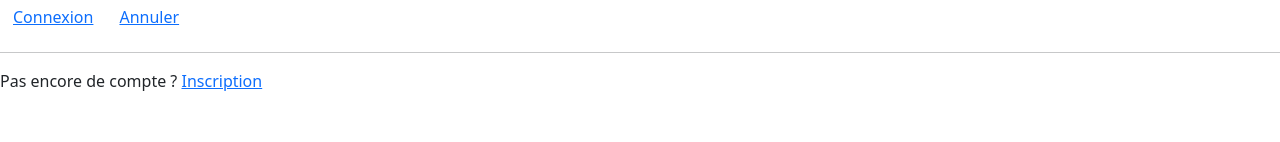
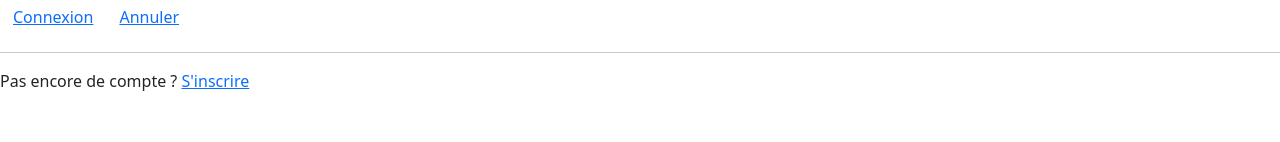
Before and after one commit to M0urad/ProjetSport, an Angular app in the folder Angular/: page /login in a window 1280 px wide. Shown: the part 158-300 px from the top of the page. Built offline with nearby package versions, Linux system fonts and the light colour scheme.

Commit message:
ptite correction

```diff
--- a/Angular/src/app/app.module.ts
+++ b/Angular/src/app/app.module.ts
@@ -9,6 +9,7 @@ import { LoginComponent } from './login/login.component';
 import { routes } from './routes';
 import { HomeComponent } from './home/home.component';
 import { ListEventComponent } from './list-event/list-event.component';
+import { InscriptionComponent } from './inscription/inscription.component';
 
 @NgModule({
   declarations: [
@@ -17,6 +18,7 @@ import { ListEventComponent } from './list-event/list-event.component';
     HomeComponent,
     CreaEventComponent,
     ListEventComponent,
+    InscriptionComponent,
   ],
   imports: [BrowserModule, FormsModule, RouterModule.forRoot(routes)],
   providers: [],
--- a/Angular/src/app/crea-event/crea-event.component.ts
+++ b/Angular/src/app/crea-event/crea-event.component.ts
@@ -14,4 +14,7 @@ export class CreaEventComponent implements OnInit {
   }
 
   ngOnInit(): void {}
+
+  public save(){}
+
 }
--- a/Angular/src/app/inscription/inscription.component.ts
+++ b/Angular/src/app/inscription/inscription.component.ts
@@ -1,7 +1,7 @@
 import { Component, OnInit } from '@angular/core';
 
 @Component({
-  selector: 'Inscription',
+  selector: 'inscription',
   templateUrl: './inscription.component.html',
   styleUrls: ['./inscription.component.css']
 })
--- a/Angular/src/app/login/login.component.html
+++ b/Angular/src/app/login/login.component.html
@@ -12,5 +12,5 @@
 
 <div>
   Pas encore de compte ?
-  <a [routerLink]="['/home']" routerLinkActive="active">Inscription</a>
+  <a [routerLink]="['/inscription']" routerLinkActive="active"> S'inscrire </a>
 </div>
```
